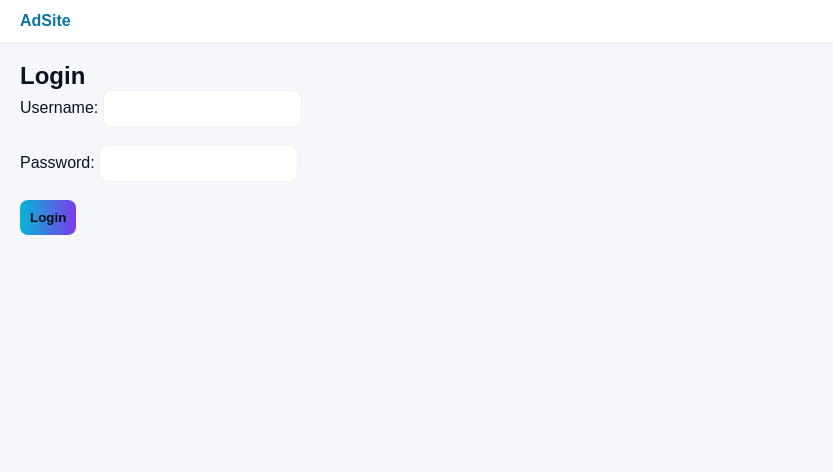
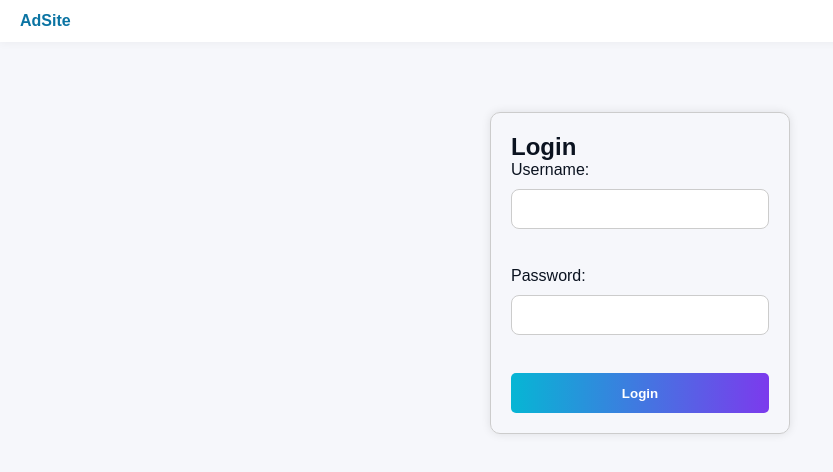
Before and after one commit to mutukuken19-ui/Project, a plain HTML site: page login.html in a window 1280 px wide. Shown: the whole page, without its empty margins (0-833 px from the left). Drawn offline with Linux system fonts and the light colour scheme.

Commit message:
Add styles for login container and input fields
Added styles for login container and input fields.

```diff
--- a/style.css
+++ b/style.css
@@ -14,4 +14,37 @@ button{padding:10px;border-radius:8px;border:0;background:linear-gradient(90deg,
 .page{padding:20px}
 .muted{color:var(--muted)}
 .dark{--bg:#071428;--card:#0b1220;--text:#e6eef6;--muted:#9aa7b2}
+
 .logout-btn{background:transparent;border:1px solid #ccc;padding:6px 10px;border-radius:6px}
+.login-container {
+  width: 300px;
+  margin: 50px auto;
+  padding: 20px;
+  border: 1px solid #ccc;
+  border-radius: 10px;
+  box-shadow: 0 0 10px rgba(0, 0, 0, 0.1);
+}
+
+label {
+  display: block;
+  margin-bottom: 10px;
+}
+
+input[type="text"], input[type="password"] {
+  width: 100%;
+  height: 40px;
+  margin-bottom: 20px;
+  padding: 10px;
+  border: 1px solid #ccc;
+}
+
+button[type="submit"] {
+  width: 100%;
+  height: 40px;
+  background-color: #4CAF50;
+  color: #fff;
+  padding: 10px;
+  border: none;
+  border-radius: 5px;
+  cursor: pointer;
+}
```
